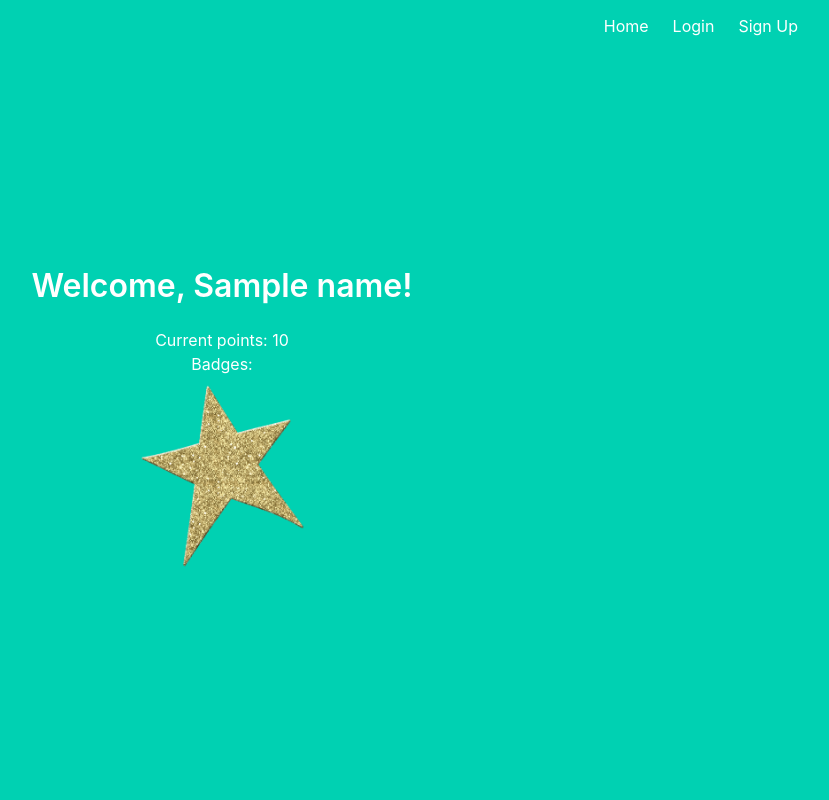
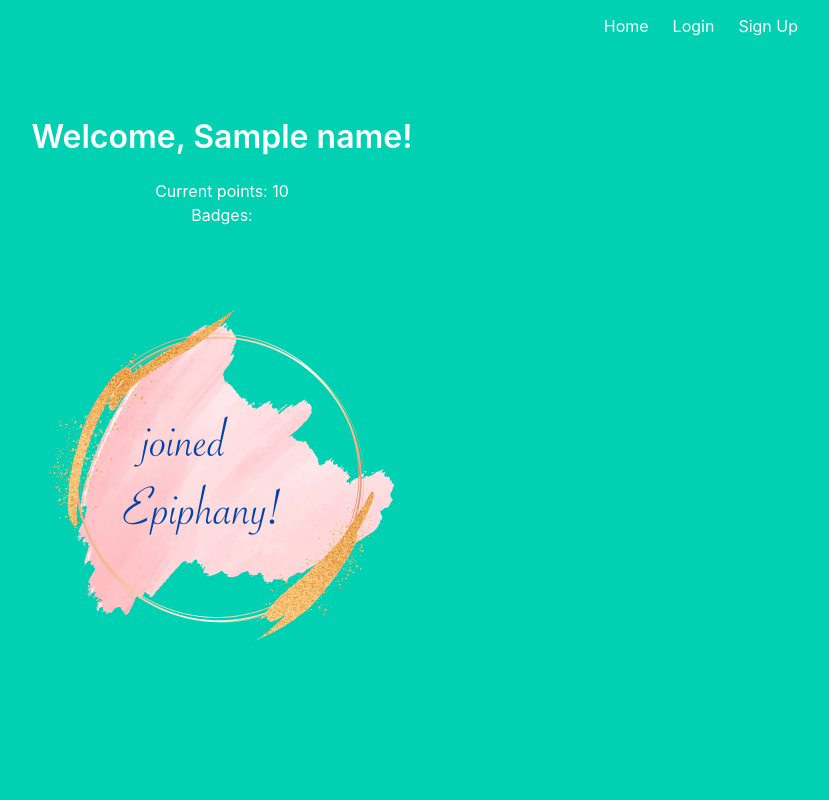
Before and after one commit to mehak24k/epiphany, a Python web app: template templates/profile.html in a window 1280 px wide. Shown: the whole page, without its empty margins (418-1247 px from the left). Run offline with Jinja, Linux system fonts and the light colour scheme; the template is opened without the code that fills it: most values are stand-ins (such as "Sample title", 1, 10 or a date in 2020).

Commit message:
added joined_badge

```diff
--- a/templates/profile.html
+++ b/templates/profile.html
@@ -10,7 +10,7 @@
 <div>
   <p>Badges:<br/>
   {% if points >= 0 %}
-    <img src="{{url_for('static', filename='star_glitter.png')}}" width="200"/>
+    <img src="{{url_for('static', filename='joined_badge.png')}}" width="500"/>
   </p>
   {% endif %}
   {% if points >= 100 %}
```
Also changed, not shown: static/joined_badge.png (added), 1 other file.
